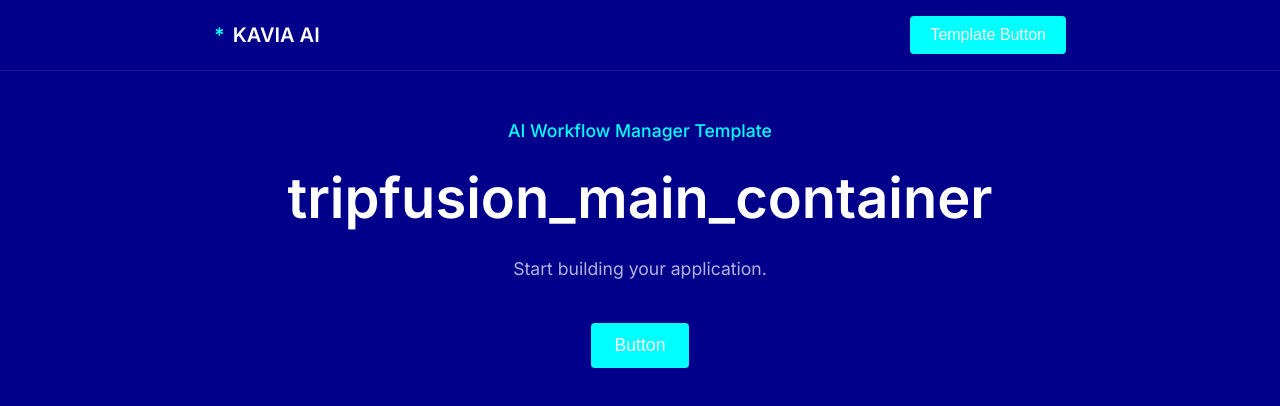
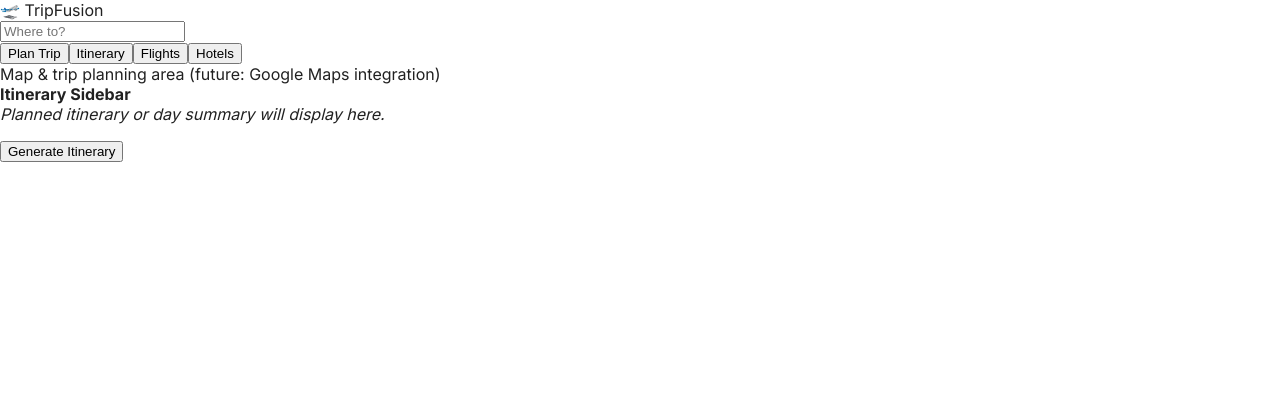
Before and after one commit to Workflow-Manager-admin/tripfusion-19-7a4b1202, a React (Create React App) app in the folder tripfusion_main_container/: page / in a window 1280 px wide. Shown: the top 406 px of the page. Built offline with nearby package versions, Linux system fonts and the light colour scheme; the HTML template or start-up script is replaced by a standard one.

Commit message:
Auto-commit: Changes as of 2025-06-03T05:55:34.570618+00:00

```diff
--- a/tripfusion_main_container/src/App.css
+++ b/tripfusion_main_container/src/App.css
@@ -1,9 +1,13 @@
 :root {
-  --base-light: #00ffff;
-  --base-dark: #00008b;
-  --text-color: #ffffff;
-  --text-secondary: rgba(255, 255, 255, 0.7);
-  --border-color: rgba(255, 255, 255, 0.1);
+  /* TripFusion color palette */
+  --primary: #1976D2;
+  --secondary: #43A047;
+  --accent: #FFC107;
+  --bg-light: #f5f7fa;
+  --bg-header: #fff;
+  --text-color: #212121;
+  --text-secondary: #555555;
+  --border-color: #e0e0e0;
 }
 
 body {
--- a/tripfusion_main_container/src/App.js
+++ b/tripfusion_main_container/src/App.js
@@ -1,35 +1,84 @@
-import React from 'react';
+import React, { useState } from 'react';
 import './App.css';
 
+// PUBLIC_INTERFACE
 function App() {
+  const [activeTab, setActiveTab] = useState("plan");
+
   return (
-    <div className="app">
-      <nav className="navbar">
-        <div className="container">
-          <div style={{ display: 'flex', justifyContent: 'space-between', width: '100%' }}>
-            <div className="logo">
-              <span className="logo-symbol">*</span> KAVIA AI
-            </div>
-            <button className="btn">Template Button</button>
-          </div>
+    <div className="tf-app">
+      {/* Header */}
+      <header className="tf-header">
+        <div className="tf-header-left">
+          <span className="tf-logo">&#128747; TripFusion</span>
         </div>
+        <div className="tf-header-center">
+          <input
+            type="text"
+            placeholder="Where to?"
+            className="tf-search-input"
+            aria-label="Search destinations"
+          />
+        </div>
+        <div className="tf-header-right">
+          {/* Placeholder for user profile or other actions */}
+        </div>
+      </header>
+
+      {/* Tabs */}
+      <nav className="tf-tabs">
+        <button
+          className={`tf-tab${activeTab === "plan" ? " active" : ""}`}
+          onClick={() => setActiveTab("plan")}
+        >
+          Plan Trip
+        </button>
+        <button
+          className={`tf-tab${activeTab === "itinerary" ? " active" : ""}`}
+          onClick={() => setActiveTab("itinerary")}
+        >
+          Itinerary
+        </button>
+        <button
+          className={`tf-tab${activeTab === "flights" ? " active" : ""}`}
+          onClick={() => setActiveTab("flights")}
+        >
+          Flights
+        </button>
+        <button
+          className={`tf-tab${activeTab === "hotels" ? " active" : ""}`}
+          onClick={() => setActiveTab("hotels")}
+        >
+          Hotels
+        </button>
       </nav>
 
-      <main>
-        <div className="container">
-          <div className="hero">
-            <div className="subtitle">AI Workflow Manager Template</div>
-
-            <h1 className="title">tripfusion_main_container</h1>
-
-            <div className="description">
-              Start building your application.
+      {/* Main Container */}
+      <div className="tf-main-container">
+        {/* Main Map Area */}
+        <main className="tf-main-map">
+          {/* Placeholder for main map view or content by tab */}
+          <div className="tf-map-placeholder">
+            {activeTab === "plan" && <span>Map & trip planning area (future: Google Maps integration)</span>}
+            {activeTab === "itinerary" && <span>Day-by-day itinerary will appear here.</span>}
+            {activeTab === "flights" && <span>Flight search results area.</span>}
+            {activeTab === "hotels" && <span>Hotel search and booking area.</span>}
+          </div>
+        </main>
+        {/* Sidebar for Itinerary */}
+        <aside className="tf-sidebar">
+          {/* Placeholder for itinerary, quick details, actions, etc */}
+          <div className="tf-sidebar-placeholder">
+            <strong>Itinerary Sidebar</strong>
+            <div>
+              <em>Planned itinerary or day summary will display here.</em>
             </div>
-
-            <button className="btn btn-large">Button</button>
+            <div style={{ marginTop: "1rem" }}>
+              <button className="tf-accent-btn">Generate Itinerary</button>
+            </div>
           </div>
-        </div>
-      </main>
+        </aside>
+      </div>
     </div>
   );
 }
```
Also changed, not shown: 1 other file (tests, documents, lock files or other folders).
